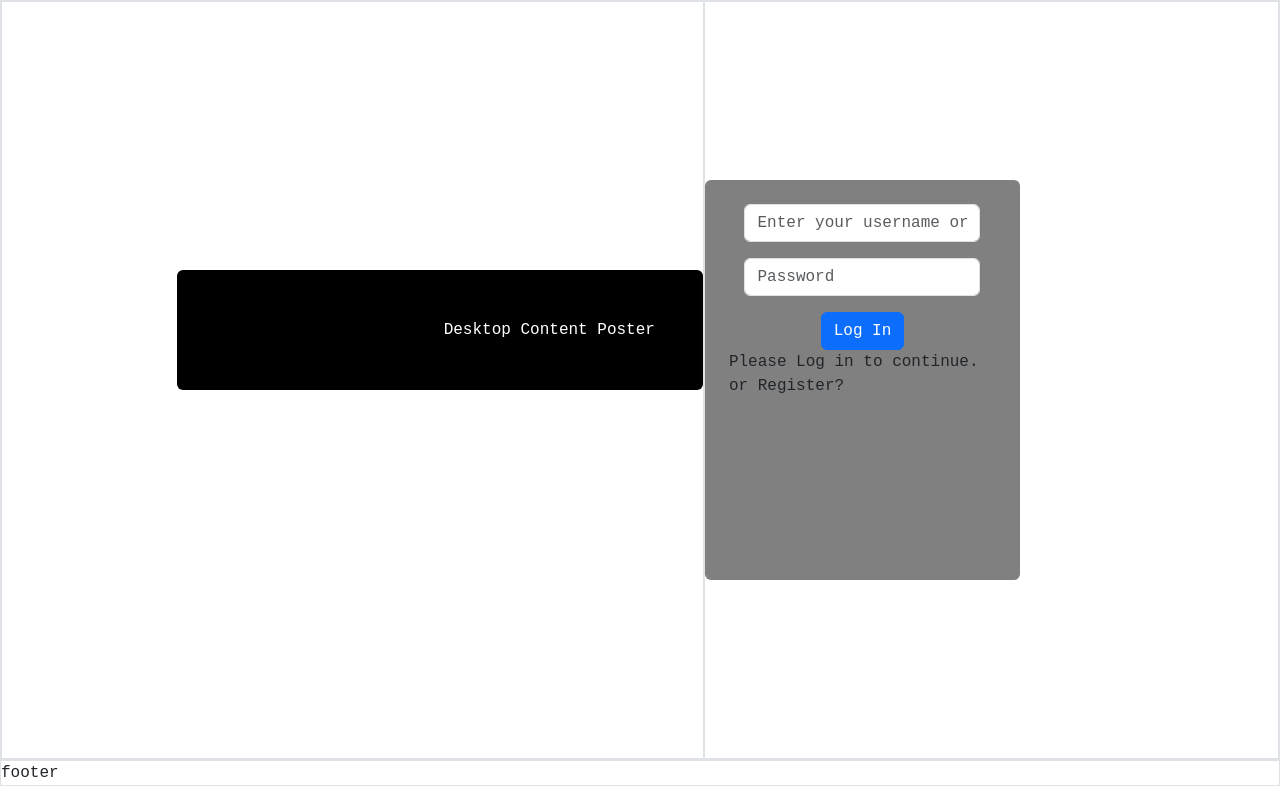
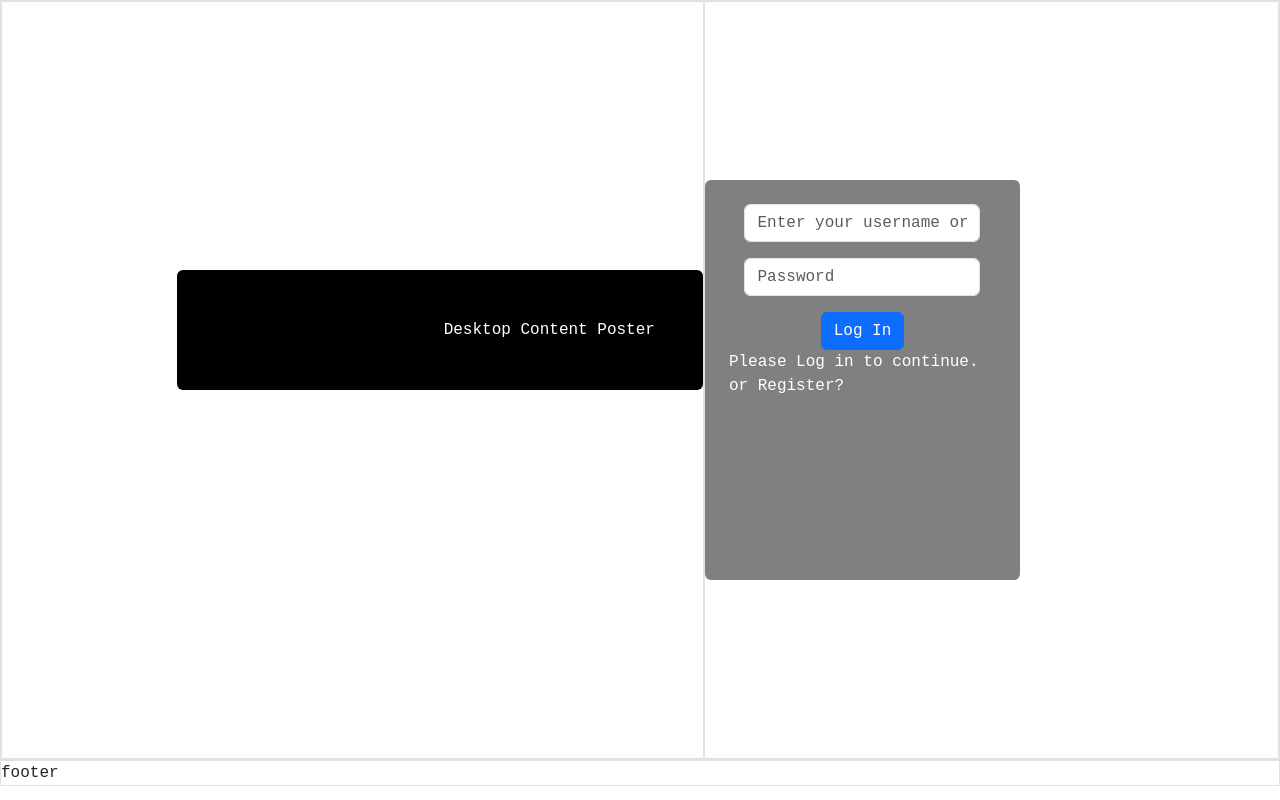
Before and after one commit to Pantaleon-Arkady/PHP-React, a React app in the folder frontend/: page /signup in a window 1280 px wide. Built offline with nearby package versions, Linux system fonts and the light colour scheme; the HTML template or start-up script is replaced by a standard one.

Commit message:
session storage trial, a few styles

```diff
--- a/frontend/src/index.css
+++ b/frontend/src/index.css
@@ -61,6 +61,10 @@
     display: flex;
     flex-flow: column;
     align-items: center;
+}
+
+.auth_form_toggle {
+    color: white;
 }
 
 /* Homepage */
--- a/frontend/src/pages/AuthPage.jsx
+++ b/frontend/src/pages/AuthPage.jsx
@@ -22,6 +22,10 @@ function AuthPage() {
 
     useEffect(() => {
         localStorage.setItem("user", JSON.stringify(user))
+    }, [user]);
+
+    useEffect(() => {
+        sessionStorage.setItem("user", JSON.stringify(user))
     }, [user]);
 
     const handleSetUser = (newUserData) => {
@@ -136,9 +140,11 @@ function AuthPage() {
                         {isRegister ?
                             <RegisterForm />
                             :
-                            <LogInForm />
+                            <LogInForm
+                                userData={handleSetUser}
+                            />
                         }
-                        <div>
+                        <div className="auth_form_toggle">
                             Please <a onClick={showLogIn}>Log in</a> to continue. or <a onClick={showRegister}>Register?</a>
                         </div>
                     </div>
```
